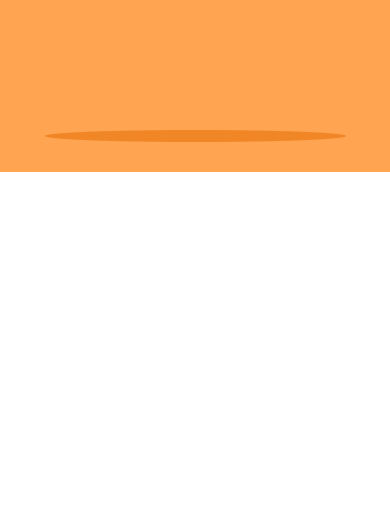
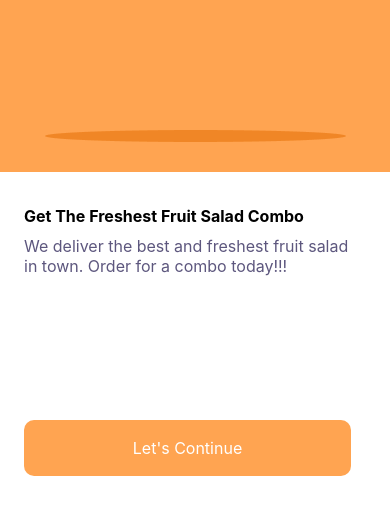
Before and after one commit to balogunkeji/FruitApp, a React Native app: screen /WelcomeScreen in a window 390 px wide. Shown: the top 514 px of the page. Built offline with nearby package versions, Linux system fonts and the light colour scheme.

Commit message:
foodApp setput

```diff
--- a/components/Button.js
+++ b/components/Button.js
@@ -4,7 +4,7 @@ import { View, Text, StyleSheet, Image, TouchableOpacity} from 'react-native'
 import { Welcome, ellipse } from '../assets/images';
 const Button = ({text, width, handleClick}) => {
   return (
-    <TouchableOpacity style={{width: width, borderRadius: 10, backgroundColor: '#FFA451', height: 50, alignItems: 'center', justifyContent: 'center'}} onPress={handleClick}>
+    <TouchableOpacity style={{width: width, borderRadius: 10, backgroundColor: '#FFA451', height: 56, alignItems: 'center', justifyContent: 'center'}} onPress={handleClick}>
       <Text style={{color: '#fff', textAlign: 'center', fontSize: 16}}>{text}</Text>
     </TouchableOpacity>
   )
--- a/screens/WelcomeScreen.js
+++ b/screens/WelcomeScreen.js
@@ -2,6 +2,7 @@ import React from 'react'
 import { View, Text, StyleSheet, Image} from 'react-native'
 // import { Image } from 'expo-image';
 import { Welcome, ellipse } from '../assets/images';
+import Button from '../components/Button';
 const WelcomeScreen = () => {
   return (
     <View style={styles.container}>
@@ -9,8 +10,12 @@ const WelcomeScreen = () => {
         <Image source={Welcome} resizeMode='cover' style={styles.img}/>
         <Image source={ellipse}/>
       </View>
-      <View>
-
+      <View style={styles.body}>
+        <Text style={{fontSize: 16, fontWeight: 'bold', paddingVertical: 10}}>Get The Freshest Fruit Salad Combo</Text>
+        <Text style={{fontSize: 16, color: '#5D577E'}}>We deliver the best and freshest fruit salad in town. Order for a combo today!!!</Text>
+      </View>
+      <View style={{flex: 0.5, justifyContent: 'center', alignItems: 'center', padding:24}}>
+        <Button text="Let's Continue" width={327}/>
       </View>
     </View>
   )
@@ -34,7 +39,13 @@ const styles = StyleSheet.create({
     },
     img: {
        marginBottom: 10,
+    },
+    body: {
+        backgroundColor: '#fff',
+        width: '100%',
+        padding: 24,
     }
+
   });
 
 export default WelcomeScreen
```
